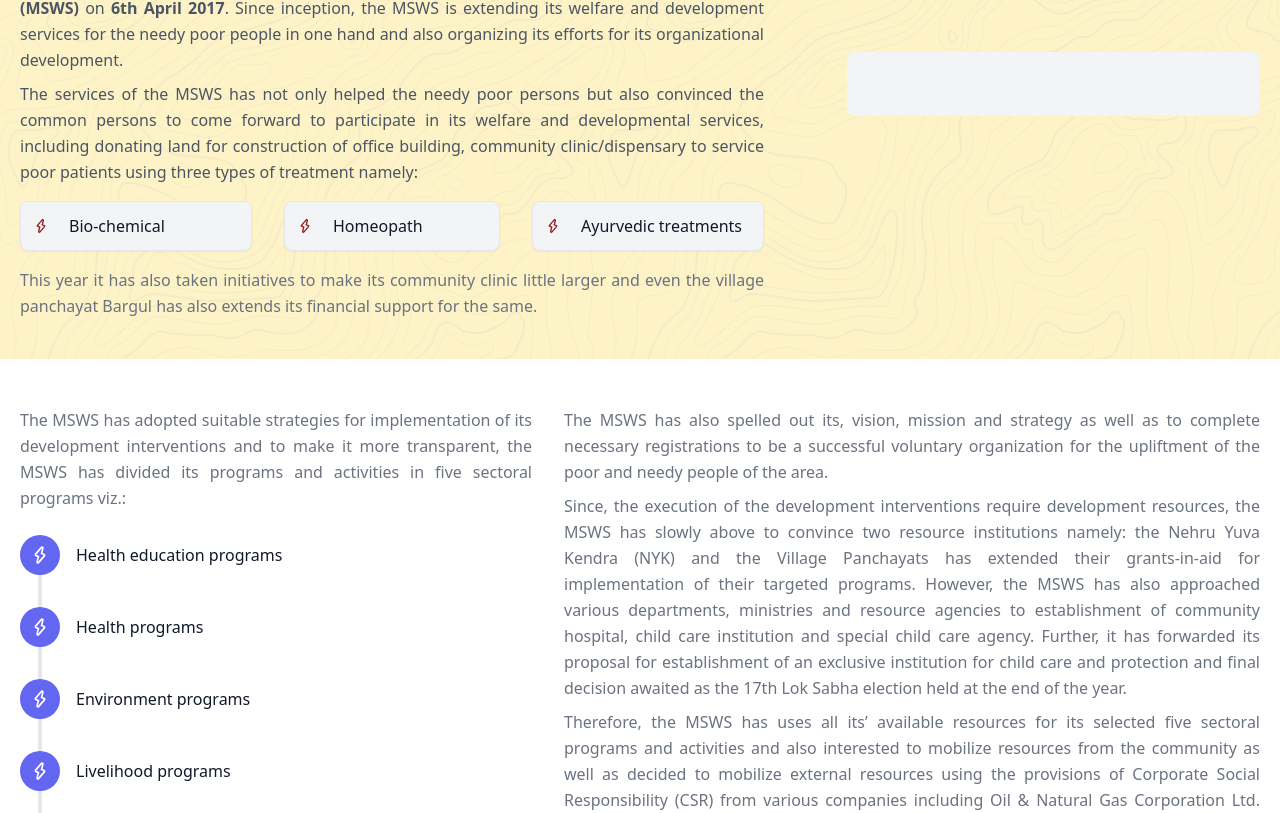
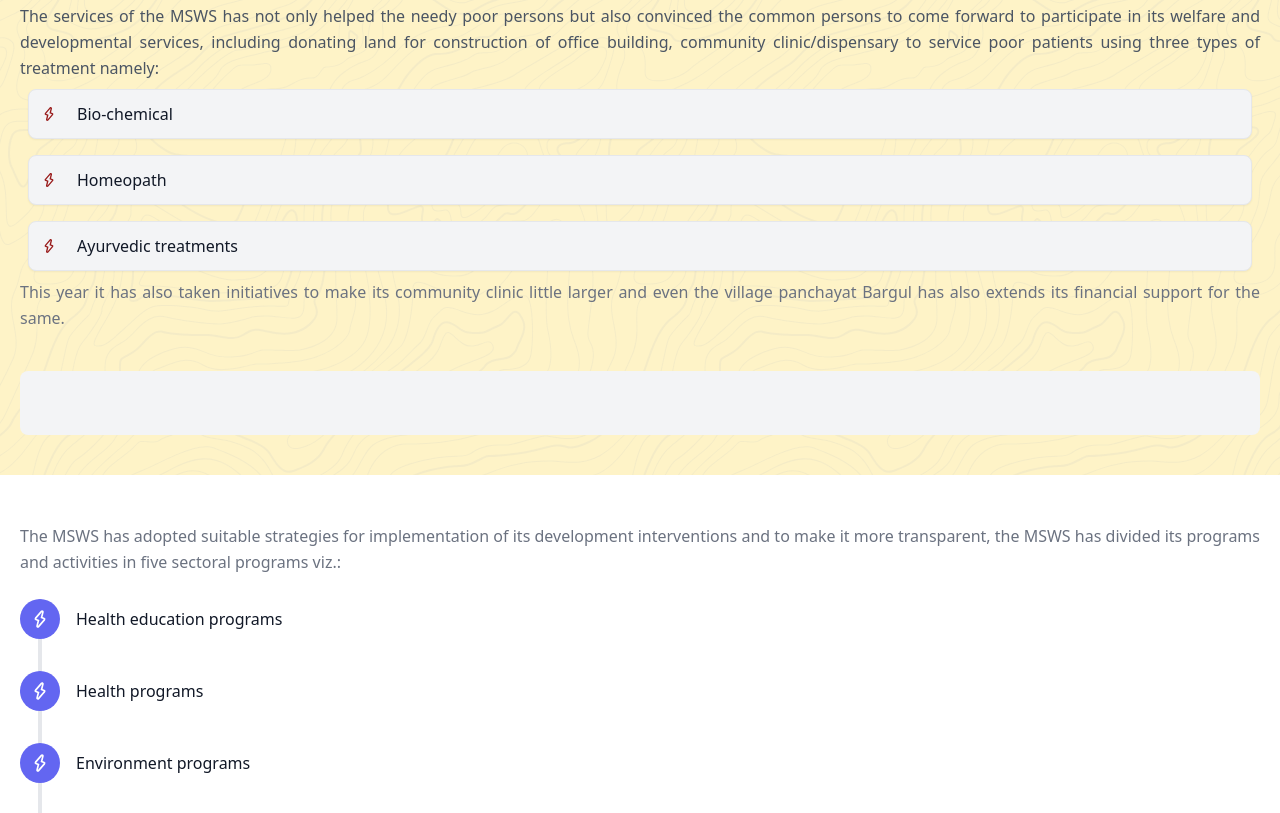
Before and after one commit to Personal-Hobbies/mangalik_social_welfare_society, a Nuxt app: page / in a window 1280 px wide. Shown: the part 323-1136 px from the top of the page. Built offline with nearby package versions, Linux system fonts and the light colour scheme.

Commit message:
updated page for mobile version

```diff
--- a/pages/index.vue
+++ b/pages/index.vue
@@ -1,22 +1,23 @@
 <template>
 	<div class="w-full">
+		<div class="min-h-screen">
 			<section class="text-gray-600 body-font pattern bg-yellow-100">
-			<div class="container px-5 pt-24 pb-10 mx-auto flex flex-wrap items-center">
+				<div class="container px-16 sm:px-5 pt-24 pb-10 mx-auto flex flex-wrap items-center">
 					<h1 class="title-font font-medium text-3xl text-gray-900">
 						Mangalik Social Welfare Society
 					</h1>
 				</div>
 
-			<div class="container px-5 pb-10 mx-auto flex flex-wrap items-center">
-				<div class="lg:w-3/5 md:w-1/2 md:pr-16 lg:pr-0 pr-0">
+				<div class="container px-16 sm:px-5 pb-10 mx-auto flex flex-wrap items-center">
+					<div class="w-3/5 sm:w-full">
 						<p class="leading-relaxed mt-4 text-justify">
 							The <b>Mangalik Social Welfare Society (MSWS)</b> has completed its second formal years and marching for the third formal years of its existence for extending welfare and development services for the people of North Tripura district.  However, the Society was emerged with another name, <b>Bharatiya Health Mission (BHM)</b> but considering similar names of one central government, the same was declined and was registered as <b>Mangalik Social Welfare Society (MSWS)</b> on <b>6th April 2017</b>. Since inception, the MSWS is extending its welfare and development services for the needy poor people in one hand and also organizing its efforts for its organizational development.
 						</p>
 						<p class="leading-relaxed mt-2 text-justify">
 							The services of the MSWS has not only helped the needy poor persons but also convinced the common persons to come forward to participate in its welfare and developmental services, including donating land for construction of office building, community clinic/dispensary to service poor patients using three types of treatment namely:
 						</p>
-					<div class="flex flex-wrap">
-						<div class="xl:w-1/3 md:w-1/2 p-4 pl-0">
+						<div class="flex flex-wrap items-start">
+							<div class="w-1/3 p-4 pl-0 sm:w-full sm:p-2">
 								<div class="border border-gray-200 p-3 rounded-lg bg-gray-100 shadow-sm flex items-center">
 									<span class="text-left">
 										<svg class="w-4 h-4 fill-current text-red-800">
@@ -26,7 +27,7 @@
 									<h2 class="text-md text-gray-900 font-medium ml-5">Bio-chemical</h2>
 								</div>
 							</div>
-						<div class="xl:w-1/3 md:w-1/2 p-4">
+							<div class="w-1/3 p-4 sm:w-full sm:p-2">
 								<div class="border border-gray-200 p-3 rounded-lg bg-gray-100 shadow-sm flex items-center">
 									<span class="text-left">
 										<svg class="w-4 h-4 fill-current text-red-800">
@@ -36,7 +37,7 @@
 									<h2 class="text-md text-gray-900 font-medium ml-5">Homeopath</h2>
 								</div>
 							</div>
-						<div class="xl:w-1/3 md:w-1/2 p-4 pr-0">
+							<div class="w-1/3 p-4 pr-0 sm:w-full sm:p-2">
 								<div class="border border-gray-200 p-3 rounded-lg bg-gray-100 shadow-sm flex items-center">
 									<span class="text-left">
 										<svg class="w-4 h-4 fill-current text-red-800">
@@ -55,16 +56,15 @@
 						</div>
 
 					</div>
-				<div class="lg:w-2/6 md:w-1/2 bg-gray-100 rounded-lg p-8 flex flex-col md:ml-auto w-full mt-10 md:mt-0">
+					<div class="w-2/6 bg-gray-100 rounded-lg p-8 flex flex-col ml-auto sm:w-full mt-10">
 
 					</div>
 				</div>
 			</section>
 
 			<section class="text-gray-600 body-font py-12">
-			<div class="container px-5 mx-auto flex flex-wrap items-center">
-				<div class="flex flex-wrap w-full text-justify">
-					<div class="lg:max-w-lg lg:w-full md:w-1/2 w-5/6 mb-10 md:mb-0">
+				<div class="container px-16 sm:px-5 pb-10 mx-auto flex flex-wrap items-start">
+					<div class="w-1/2 sm:w-full p-3 sm:p-0">
 						<div class="flex flex-wrap w-full text-justify pb-6">
 							<p class="w-full leading-relaxed text-gray-500">
 								The MSWS has adopted suitable strategies for implementation of its development interventions and to make it more transparent, the MSWS has divided its programs and activities in five sectoral programs viz.:
@@ -90,8 +90,9 @@
 							</div>
 						</div>
 					</div>
-					<div class="lg:flex-grow md:w-1/2 lg:pl-8 md:pl-8 flex flex-col md:items-start md:text-left items-center text-center">
-						<div class="flex flex-wrap w-full text-justify">
+
+					<div class="w-1/2 sm:w-full p-3 sm:p-0 sm:mt-4">
+						<div class="text-justify">
 							<p class="w-full leading-relaxed text-gray-500 mb-2">
 								The MSWS has also spelled out its, vision, mission and strategy as well as to complete necessary registrations to be a successful voluntary organization for the upliftment of the poor and needy people of the area.
 							</p>
@@ -104,8 +105,8 @@
 						</div>
 					</div>
 				</div>
+			</section>
 		</div>
-		</section>
 
 		<Footer/>
 	</div>
```
Lines whose indentation alone changed are shown as unchanged.
